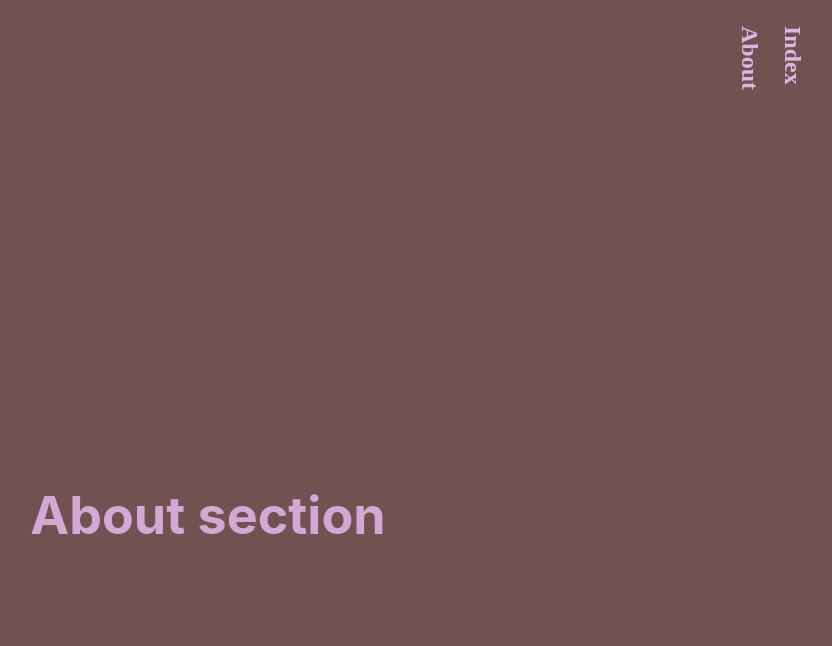
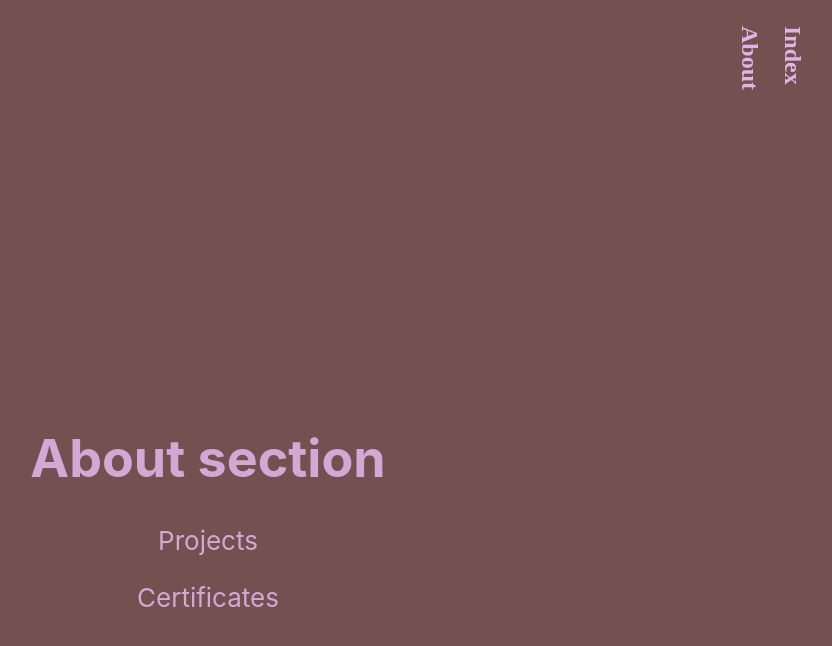
Before and after one commit to keelalopez/keila-lopez-portfolio, a React (Create React App) app in the folder keila-lopez-portfolio/: page / in a window 1280 px wide. Shown: the top 646 px of the page, without its empty margins (432-1264 px from the left). Built offline with nearby package versions, Linux system fonts and the light colour scheme.

Commit message:
Added render components in App

```diff
--- a/keila-lopez-portfolio/src/App.js
+++ b/keila-lopez-portfolio/src/App.js
@@ -10,7 +10,8 @@ function App() {
       <Header />
       <div className="App">
         <About />
-
+        <Projects />
+        <Certificates />
       </div>
     </>
   );
```
